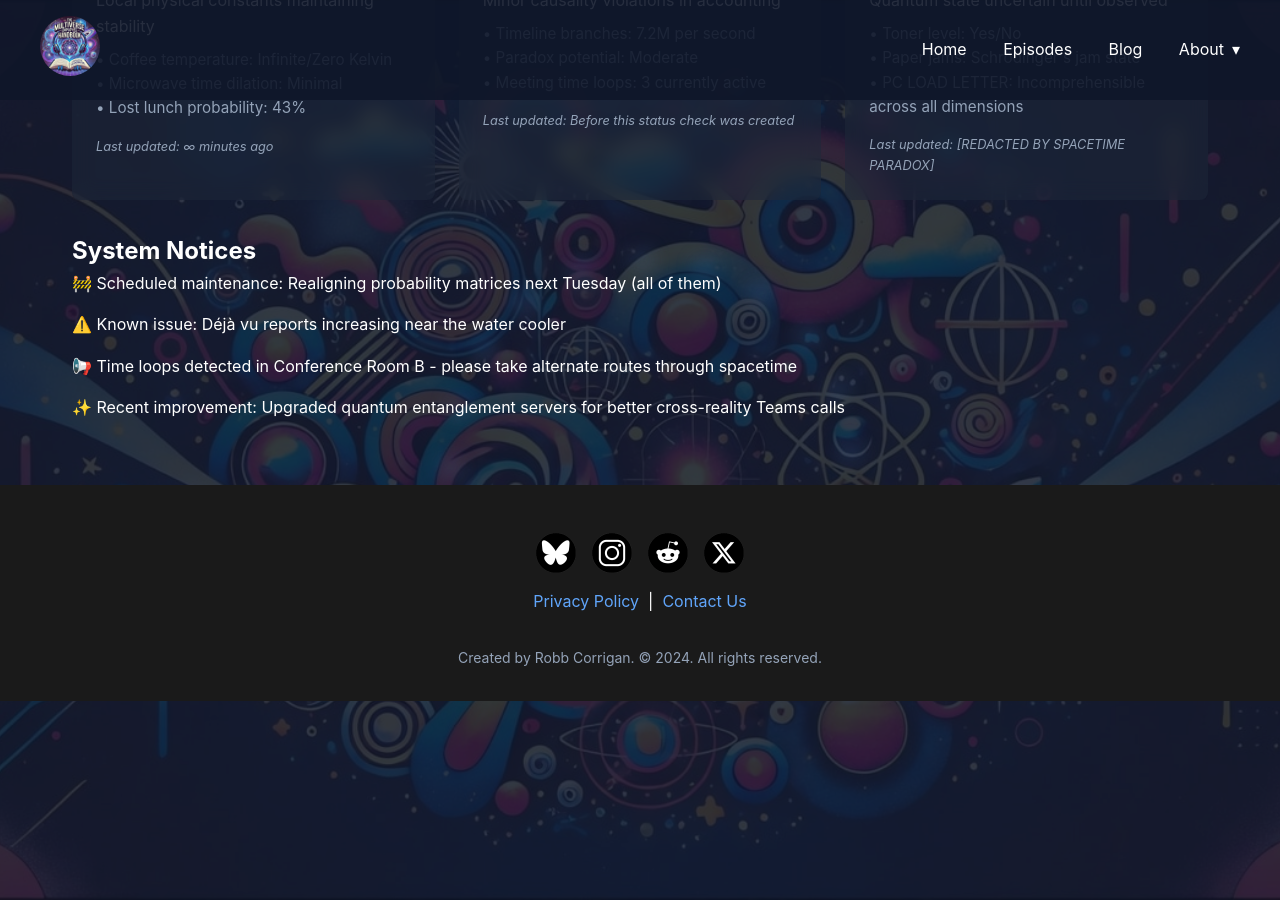
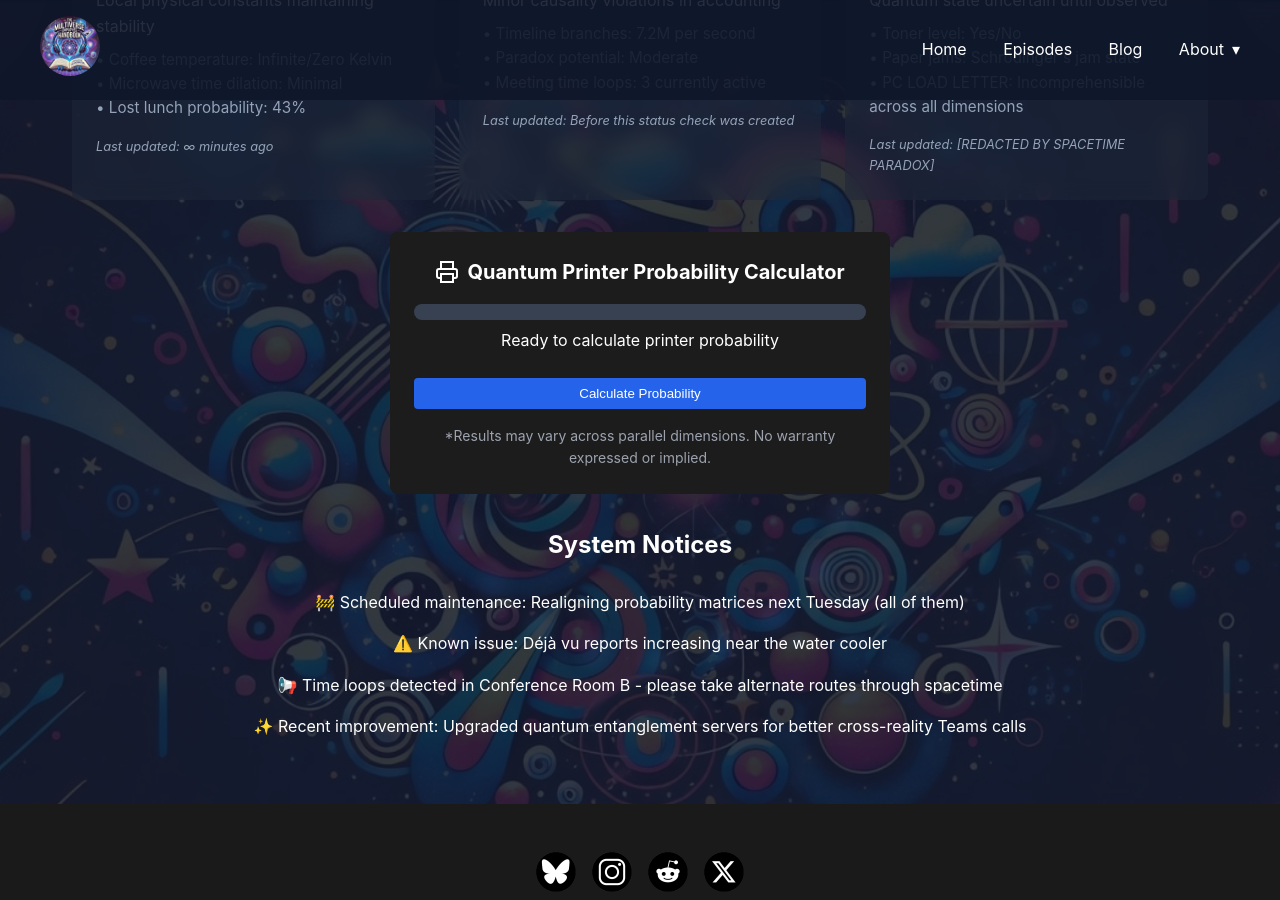
Before and after one commit to forward6/tmeh, a Jekyll site: the page built from employee-reality-status.md, in a window 1280 px wide and 900 px high, scrolled down 947 px. Built offline with Jekyll 4.4.1, drawn with Linux system fonts in a browser that asks for light colours.

Commit message:
Added Quantum Printer Probability Calculator to Reality Status Check

```diff
--- a/employee-reality-status.md
+++ b/employee-reality-status.md
@@ -342,8 +342,27 @@ permalink: /employee-reality-status/
     </div>
 </div>
 
-<section class="about-card" style="margin-top: 2rem;">
-    <h2>System Notices</h2>
+
+<div class="quantum-calculator">
+  <div class="calculator-header">
+    <svg class="printer-icon" viewBox="0 0 24 24" width="24" height="24">
+      <path d="M6 9V2h12v7M6 18H4a2 2 0 01-2-2v-5a2 2 0 012-2h16a2 2 0 012 2v5a2 2 0 01-2 2h-2M6 14h12v8H6v-8z"/>
+    </svg>
+    <h2>Quantum Printer Probability Calculator</h2>
+  </div>
+
+  <div class="progress-container">
+    <div class="progress-bar"></div>
+    <div class="status-text">Ready to calculate printer probability</div>
+  </div>
+
+  <button class="calculate-button">Calculate Probability</button>
+
+  <p class="disclaimer">*Results may vary across parallel dimensions. No warranty expressed or implied.</p>
+</div>
+
+<section class="about-card" style="margin-top: 2rem; text-align: center">
+    <h2>System Notices</h2><br/>
     <ul style="list-style: none; padding: 0;">
         <li style="margin-bottom: 1rem;">🚧 Scheduled maintenance: Realigning probability matrices next Tuesday (all of them)</li>
         <li style="margin-bottom: 1rem;">⚠️ Known issue: Déjà vu reports increasing near the water cooler</li>
@@ -352,4 +371,5 @@ permalink: /employee-reality-status/
     </ul>
 </section>
 
+
 <div id="quantum-field" class="quantum-field"></div>
```
Also changed, not shown: 1 other file.
